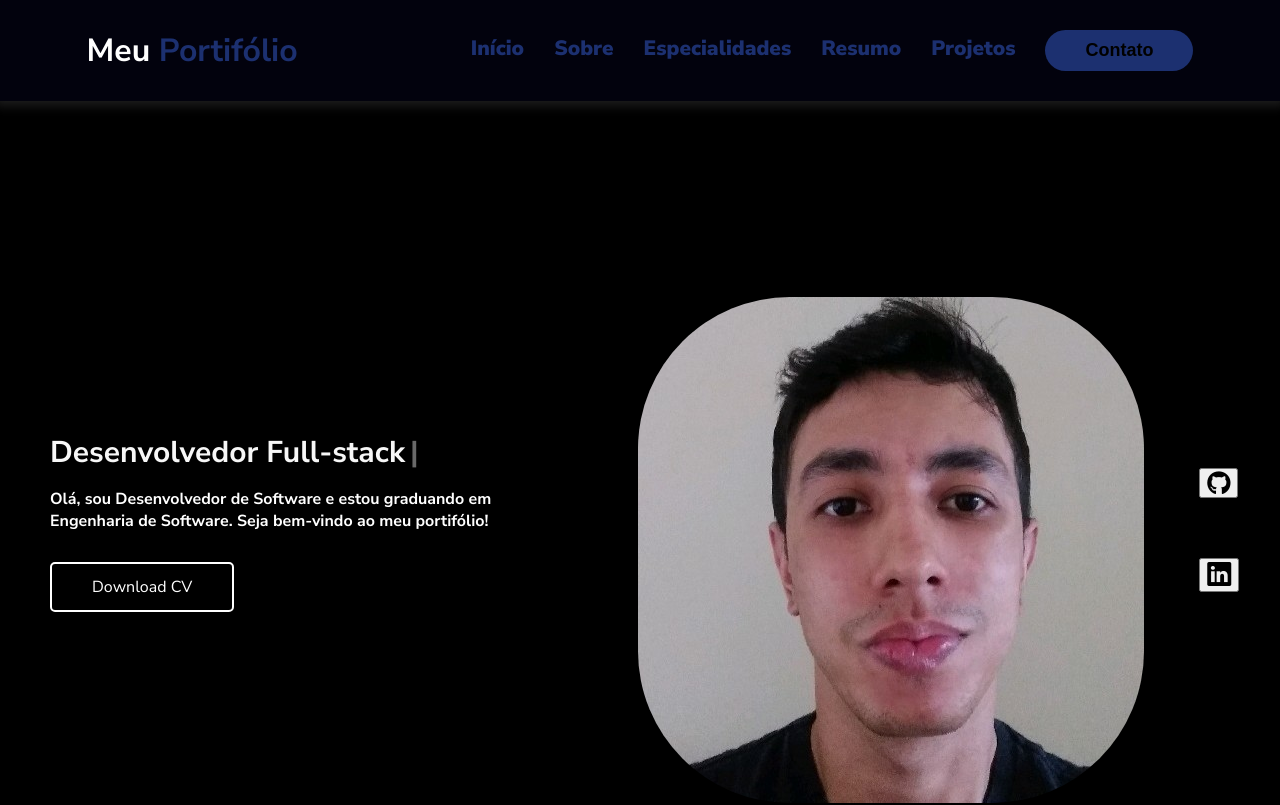
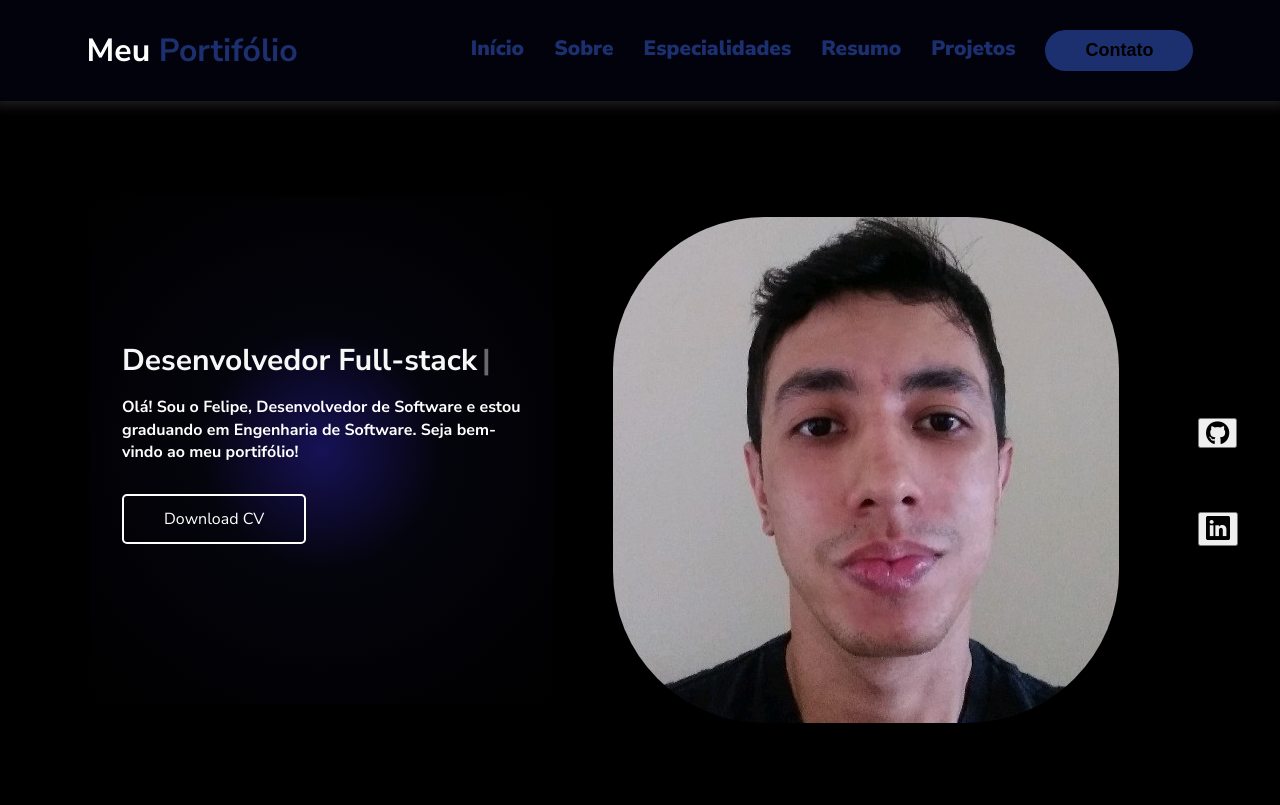
Before and after one commit to DeangellesES/portifolio-pessoal, a plain HTML site: page index.html in a window 1280 px wide. Shown: the top 805 px of the page. Drawn offline with nearby package versions, Linux system fonts and the light colour scheme.

Commit message:
arrumando top

```diff
--- a/assets/css/styles.scss
+++ b/assets/css/styles.scss
@@ -58,7 +58,9 @@ header {
     position: fixed;
     width: 100%;
     z-index: 10;
-    box-shadow: 0 0 10px 5px #ffffff1d;;
+    box-shadow: 0 0 10px 5px #ffffff1d;
+    ;
+
     h1 {
         color: $cor-secundaria;
         font-size: 2em;
@@ -148,13 +150,15 @@ main .seta-subir.esconder {
     display: flex;
     gap: 60px;
     // grid-template-columns: 1fr 300px 1fr;
-    justify-content: space-around;
-    padding: 50px;
-    height: 120vh;
+    justify-content: space-between;
+    padding: 90px;
+    height: 90vh;
 
-    div {
+    .secao-curriculo_texto {
         display: grid;
         gap: 30px;
+        padding: 10rem 2rem;
+        background: radial-gradient(circle, rgba(30, 24, 115, 0.75) 0%, rgba(11, 11, 33, 0.36) 35%, rgba(0, 0, 0, 0.17) 100%);
 
         p {
             color: $cor-secundaria;
@@ -189,9 +193,14 @@ main .seta-subir.esconder {
     }
 
     .sociais {
-        width: 6%;
+        display: flex;
+        flex-direction: column;
+        width: 4%;
+        margin: 0 -3rem 0 4rem;
+
 
         a {
+            margin-top: 4rem;
             border: none;
         }
 
--- a/index.html
+++ b/index.html
@@ -41,12 +41,12 @@
     <a href="#topo"><i class="fa-regular fa-circle-up seta-subir"></i></a>
     <!--INICIO SEÇÃO CV-->
     <section class="secao-curriculo" id="inicial">
-      <div>
+      <div class="secao-curriculo_texto">
         <!-- INICIO TITULO SECAO CV-->
         <h2 class="digitando">Desenvolvedor Full-stack</h2>
         <!-- FIM TITULO SECAO CV-->
         <p>
-          Olá, sou Desenvolvedor de Software e estou graduando em Engenharia de Software. Seja bem-vindo ao meu
+          Olá! Sou o Felipe, Desenvolvedor de Software e estou graduando em Engenharia de Software. Seja bem-vindo ao meu
           portifólio!
         </p>
         <a href="curriculoportifolio.pdf">Download CV</a>
```
Also changed, not shown: assets/css/styles.css, 1 other file.
